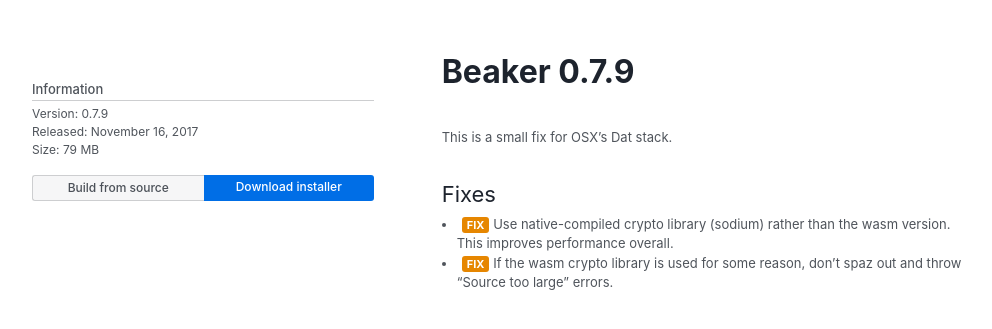
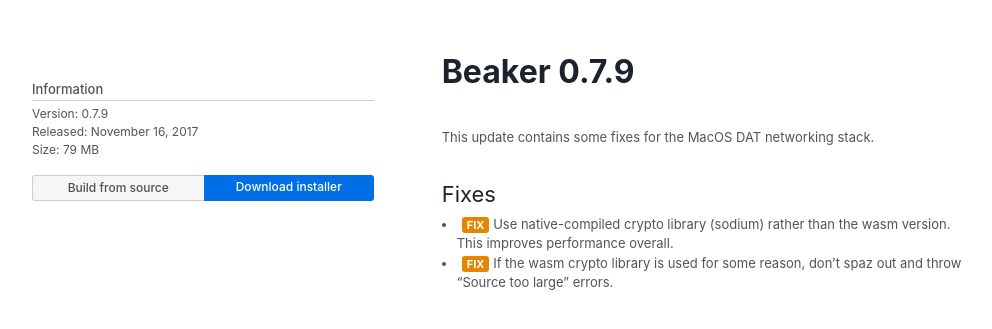
Before and after one commit to beakerbrowser/beakerbrowser.com, a Jekyll site: the page built from _releases/0-7-9/index.md, in a window 1280 px wide. Shown: the top 329 px of the page, without its empty margins (8-1000 px from the left). Built offline with Jekyll 4.4.1, drawn with Linux system fonts in a browser that asks for light colours.

```diff
--- a/_releases/0-7-9/index.md
+++ b/_releases/0-7-9/index.md
@@ -5,7 +5,7 @@
 layout: release
 ---
 
-This is a small fix for OSX's Dat stack.
+This update contains some fixes for the MacOS DAT networking stack.
 
 <h2>Fixes</h2>
 
```
Also changed, not shown: _docs/install/index.md (+3 -3 lines).
